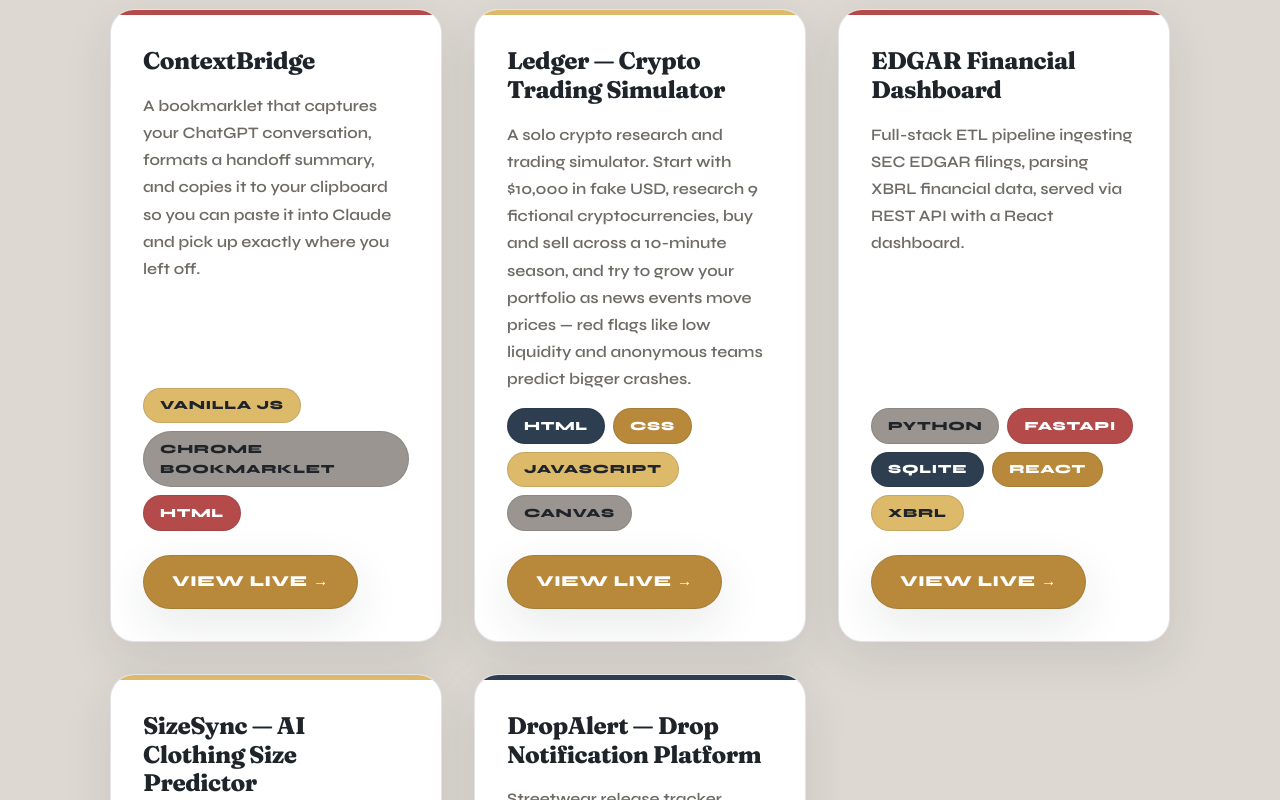
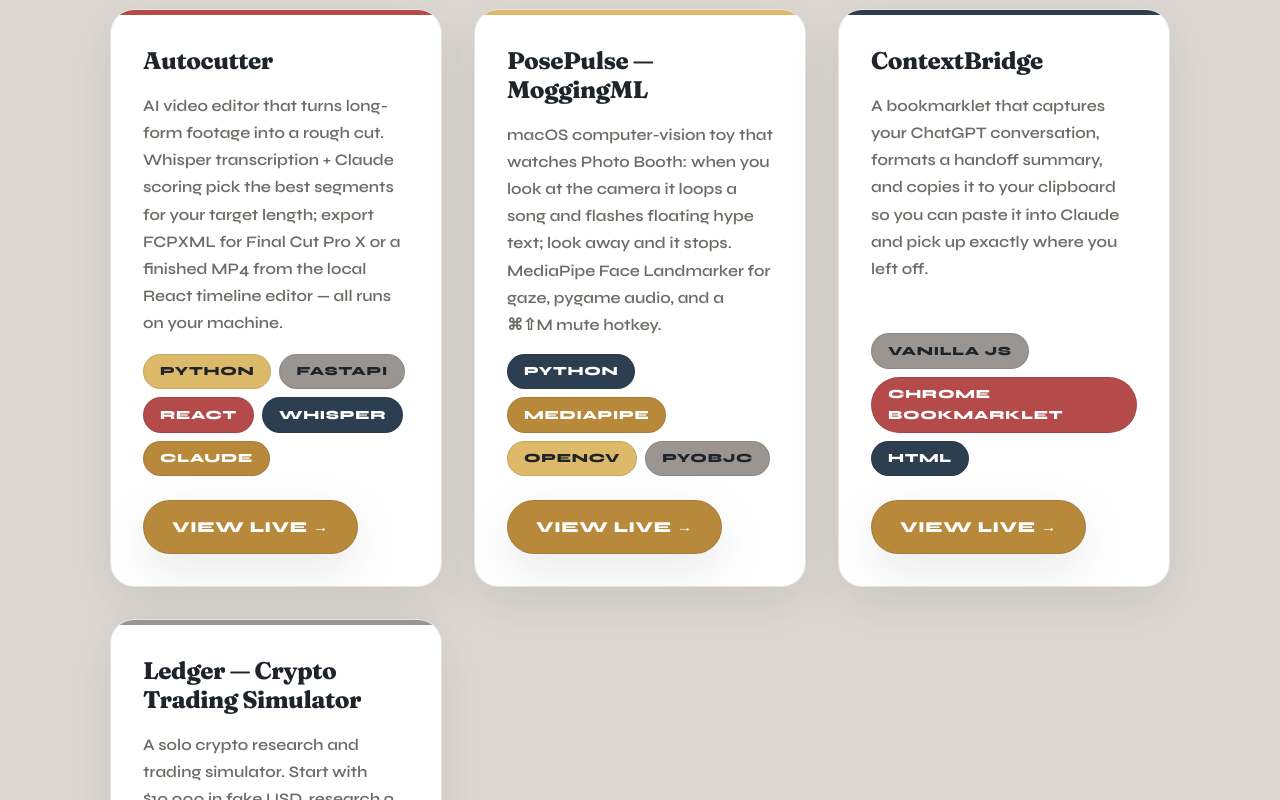
Before and after one commit to moosairfaan/porfolio, a React (Vite) app: page / in a window 1280 px wide. Shown: the part 720-1520 px from the top of the page. Built offline with nearby package versions, Linux system fonts and the light colour scheme.

Commit message:
Update projects and resume

```diff
--- a/src/App.jsx
+++ b/src/App.jsx
@@ -34,12 +34,28 @@
 
 const PROJECTS = [
   {
+    title: 'Autocutter',
+    tech: ['Python', 'FastAPI', 'React', 'Whisper', 'Claude'],
+    description:
+      'AI video editor that turns long-form footage into a rough cut. Whisper transcription + Claude scoring pick the best segments for your target length; export FCPXML for Final Cut Pro X or a finished MP4 from the local React timeline editor — all runs on your machine.',
+    liveUrl: 'https://github.com/moosairfaan/autocutter',
+    accent: C.wine,
+  },
+  {
+    title: 'PosePulse — MoggingML',
+    tech: ['Python', 'MediaPipe', 'OpenCV', 'PyObjC'],
+    description:
+      'macOS computer-vision toy that watches Photo Booth: when you look at the camera it loops a song and flashes floating hype text; look away and it stops. MediaPipe Face Landmarker for gaze, pygame audio, and a ⌘⇧M mute hotkey.',
+    liveUrl: 'https://github.com/moosairfaan/moggingML',
+    accent: C.amber,
+  },
+  {
     title: 'ContextBridge',
     tech: ['Vanilla JS', 'Chrome Bookmarklet', 'HTML'],
     description:
       'A bookmarklet that captures your ChatGPT conversation, formats a handoff summary, and copies it to your clipboard so you can paste it into Claude and pick up exactly where you left off.',
     liveUrl: '/projects/contextbridge',
-    accent: C.wine,
+    accent: C.navy,
   },
   {
     title: 'Ledger — Crypto Trading Simulator',
@@ -47,31 +63,7 @@
     description:
       'A solo crypto research and trading simulator. Start with $10,000 in fake USD, research 9 fictional cryptocurrencies, buy and sell across a 10-minute season, and try to grow your portfolio as news events move prices — red flags like low liquidity and anonymous teams predict bigger crashes.',
     liveUrl: 'https://moosairfaan.github.io/ledger/',
-    accent: C.amber,
-  },
-  {
-    title: 'EDGAR Financial Dashboard',
-    tech: ['Python', 'FastAPI', 'SQLite', 'React', 'XBRL'],
-    description:
-      'Full-stack ETL pipeline ingesting SEC EDGAR filings, parsing XBRL financial data, served via REST API with a React dashboard.',
-    liveUrl: 'https://edgarfinancial.vercel.app',
-    accent: C.wine,
-  },
-  {
-    title: 'SizeSync — AI Clothing Size Predictor',
-    tech: ['React', 'Python', 'XGBoost', 'FastAPI', 'scikit-learn'],
-    description:
-      'Clothing fit prediction model trained on 30K+ body measurements, 99.7% accuracy across 5 brands, real-time inference API with 5.895ms latency.',
-    liveUrl: 'https://size-sync-omega.vercel.app/',
-    accent: C.amber,
-  },
-  {
-    title: 'DropAlert — Drop Notification Platform',
-    tech: ['Python', 'Playwright', 'Redis', 'PostgreSQL'],
-    description:
-      'Streetwear release tracker scraping Supreme, Nike SNKRS, StockX every 30 minutes, real-time SMS and email notifications with 99.9% uptime.',
-    liveUrl: 'https://dropalert-sigma.vercel.app',
-    accent: C.navy,
+    accent: C.concrete,
   },
 ]
 
```
Also changed, not shown: 1 other file (tests, documents, lock files or other folders).
